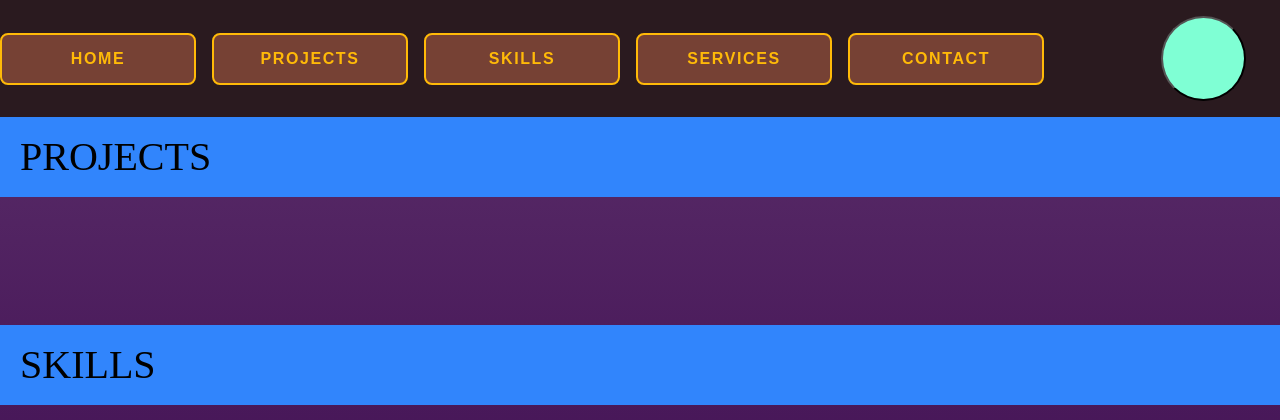
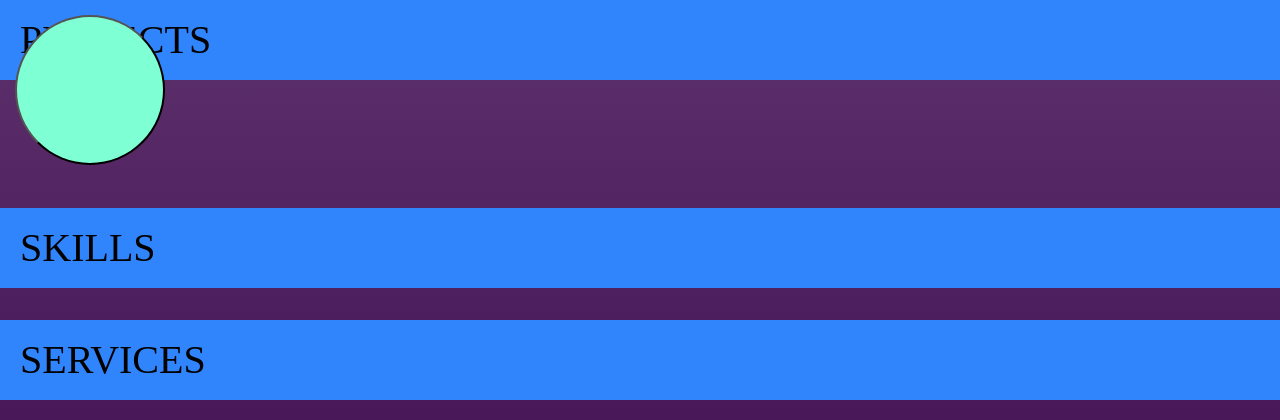
Before and after one commit to JorgeSaicoski/django-sarkis.dev, a Django app: page / in a window 1280 px wide. Shown: the top 420 px of the page. Run offline with Django 4.2, Linux system fonts and the light colour scheme; data that the repository does not hold is empty.

Commit message:
navbar mobile

```diff
--- a/sarkis/static/css/main.css
+++ b/sarkis/static/css/main.css
@@ -5,6 +5,19 @@ nav {
   justify-content: space-between;
   align-items: center;
   width: 100%;
+  position: fixed;
+  left: 0;
+  top: 0;
+  z-index: 100;
+}
+@media screen and (min-width: 900px) {
+  nav {
+    width: 150px;
+    height: 150px;
+    overflow: hidden;
+    background: none;
+    margin: 15px;
+  }
 }
 nav .logo {
   display: flex;
@@ -13,17 +26,36 @@ nav .logo {
   align-items: center;
   margin: 1em 0;
 }
+@media screen and (min-width: 900px) {
+  nav .logo {
+    width: 100%;
+    height: 100%;
+  }
+}
 nav .logo button {
   width: 85px;
   border-radius: 100%;
   height: 85px;
   background-color: aquamarine;
 }
+@media screen and (min-width: 900px) {
+  nav .logo button {
+    width: 100%;
+    height: 100%;
+  }
+}
 nav ul {
   display: flex;
   flex-direction: row;
   justify-content: flex-start;
   padding: 1em 0;
+}
+@media screen and (min-width: 900px) {
+  nav ul {
+    width: 0%;
+    height: 0%;
+    opacity: 0;
+  }
 }
 nav ul li {
   color: #FFBA08;
@@ -282,6 +314,8 @@ nav ul li:hover span:nth-child(4) {
   text-align: justify;
   background-color: #3185FC;
   border-radius: 0 10px 0 2px;
+  padding: 1em;
+  margin: 1vw;
   min-width: 55%;
 }
 .body-page-rigth {
--- a/sarkis/static/scss/_style.scss
+++ b/sarkis/static/scss/_style.scss
@@ -5,17 +5,36 @@ nav{
     justify-content: space-between;
     align-items: center;
     width: 100%;
+    position: fixed;
+    left: 0;
+    top: 0;
+    z-index: 100;
+    @media screen and (min-width: 900px){
+        width: 150px;
+        height: 150px;
+        overflow: hidden;
+        background: none;
+        margin: 15px;
+    }
     & .logo {
         display: flex;
         width: 25%;
         justify-content: space-around;
         align-items: center;
         margin: 1em 0;
+        @media screen and (min-width: 900px){
+            width: 100%;
+            height: 100%;
+        }
         & button {
             width: 85px;
             border-radius: 100%;
             height: 85px;
             background-color: aquamarine;
+            @media screen and (min-width: 900px){
+                width: 100%;
+                height: 100%;
+            }
         }
     }
 
@@ -24,6 +43,11 @@ nav{
         flex-direction: row;
         justify-content: flex-start;
         padding: 1em 0;
+        @media screen and (min-width: 900px){
+            width: 0%;
+            height: 0%;
+            opacity: 0;
+        }
         & li {
             color: $alert-color;
             background-color: $second-color;
@@ -296,6 +320,8 @@ nav{
         text-align: justify;
         background-color: $base-color;
         border-radius: 0 10px 0 2px;
+        padding: 1em;
+        margin: 1vw;
         min-width: 55%;
     }
     &-rigth{
```
Also changed, not shown: 1 other file.
